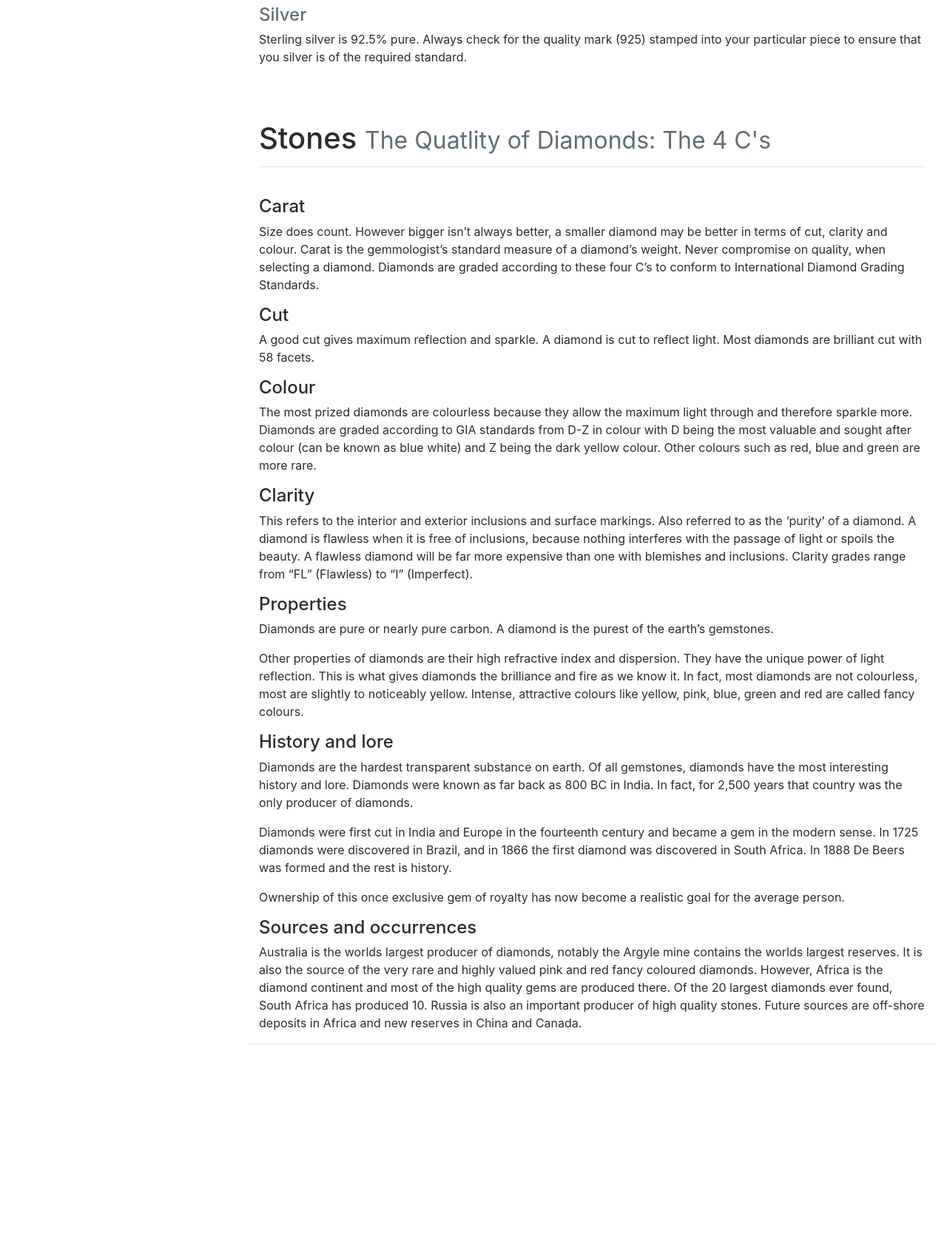
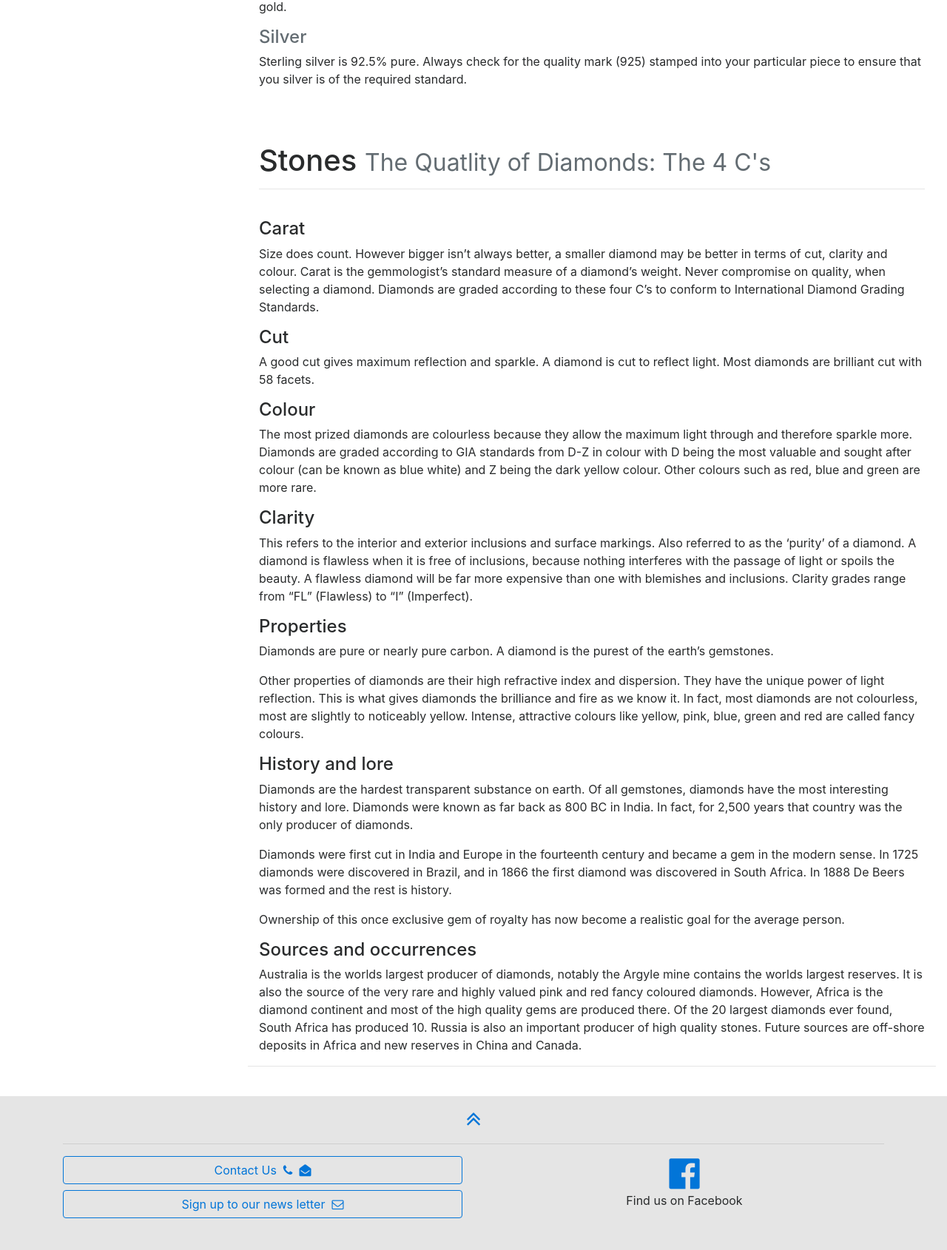
Before and after one commit to Justin859/MichaelsDesigns, a Django app: page /product/ in a window 1280 px wide. Shown: the part 1272-2962 px from the top of the page at 74% size. Before the commit the page ends 2684 px from the top, so only its background shows below. Run offline with Django 3.2, Linux system fonts and the light colour scheme; data that the repository does not hold is empty; some libraries are stand-ins or nearby versions.

Commit message:
Added a footer

```diff
--- a/designs/static/vendor/my_css/custom.css
+++ b/designs/static/vendor/my_css/custom.css
@@ -48,3 +48,8 @@ textarea {
 #designMobile, #metalsMobile, #stonesMobile {
     padding-top: 60px;
 }
+
+.footer-div {
+    background-color: rgba(0, 0, 0, 0.1);
+    padding: 15px;
+}
--- a/designs/templates/base.html
+++ b/designs/templates/base.html
@@ -13,7 +13,7 @@
     <link rel="stylesheet" href="{% static 'vendor/font-awesome/css/font-awesome.min.css' %}">
     <title>{% block title %}{% endblock %}</title>
   </head>
-  <body>
+  <body id="top_page">
     <!-- Navigation for desktop and tablet -->
     <div class="container-fluid">
       <div class="row hidden-sm-down">
@@ -199,6 +199,32 @@
           {% block content %}{% endblock %}
         </div>
     </div>
+    <br>
+    <div class="footer-div col-md-12">
+        <div class="container">
+          <div class="row">
+            <div class="col text-center">
+              <a href="#top_page"><span class="fa fa-angle-double-up fa-2x"></span></a>
+            </div>
+          </div>
+          <hr>
+          <div class="row">
+            <div class="col col-xs-12">
+              <a href="/contact/" class="btn btn-outline-primary btn-block">Contact Us&nbsp;&nbsp;<span class="fa fa-phone"></span><span>&nbsp;&nbsp;<span class="fa fa-envelope-open"></span></a>
+              <a href="/signup/" class="btn btn-outline-primary btn-block">Sign up to our news letter&nbsp;&nbsp;<span class="fa fa-envelope-o"></span></a>
+            </div>
+            <div class="col col-xs-12 text-center">
+              <br class="hidden-md-up">
+              <a href="https://www.facebook.com/MichaelsDesigns/"><span class="fa fa-facebook-official fa-3x"></span></a>
+              <p>Find us on Facebook</p>
+            </div>
+            <div class="col-xs-12">
+
+            </div>
+          </div>
+          <br>
+        </div>
+    </div>
     <!-- jQuery first, then Tether, then Bootstrap JS. -->
     <script src="{% static 'vendor/bootstrap4/bower_components/jquery/dist/jquery.min.js' %}"></script>
     <script src="https://cdnjs.cloudflare.com/ajax/libs/tether/1.4.0/js/tether.min.js" integrity="sha384-DztdAPBWPRXSA/3eYEEUWrWCy7G5KFbe8fFjk5JAIxUYHKkDx6Qin1DkWx51bBrb" crossorigin="anonymous"></script>
--- a/designs/templates/details/product.html
+++ b/designs/templates/details/product.html
@@ -48,9 +48,9 @@
                         </tbody>
                     </table>
                 </div>
-                <hr>
+                <br>
                 <h5>24 carat gold is alloyed into three main standards:</h5>
-                <hr>
+                <br>
                 <div class="col-md-6">
                 <table class="table table-striped">
                     <tbody>
@@ -69,6 +69,7 @@
                     </tbody>
                 </table>
             </div>
+            <br>
             <h4 class="text-warning">Yellow Gold</h4>
             <p>
                 Silver and copper are added to pure gold to obtain the rich, lustrous colour of yellow gold.
```
